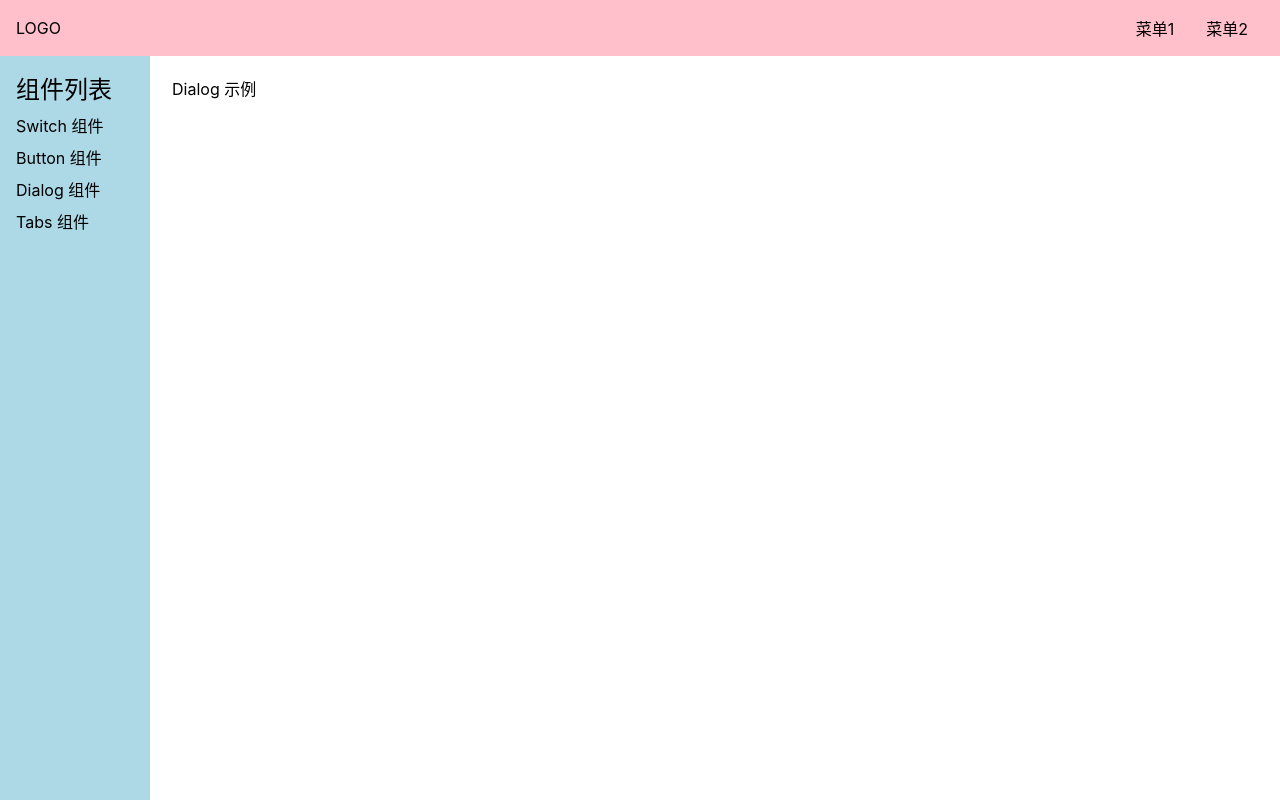
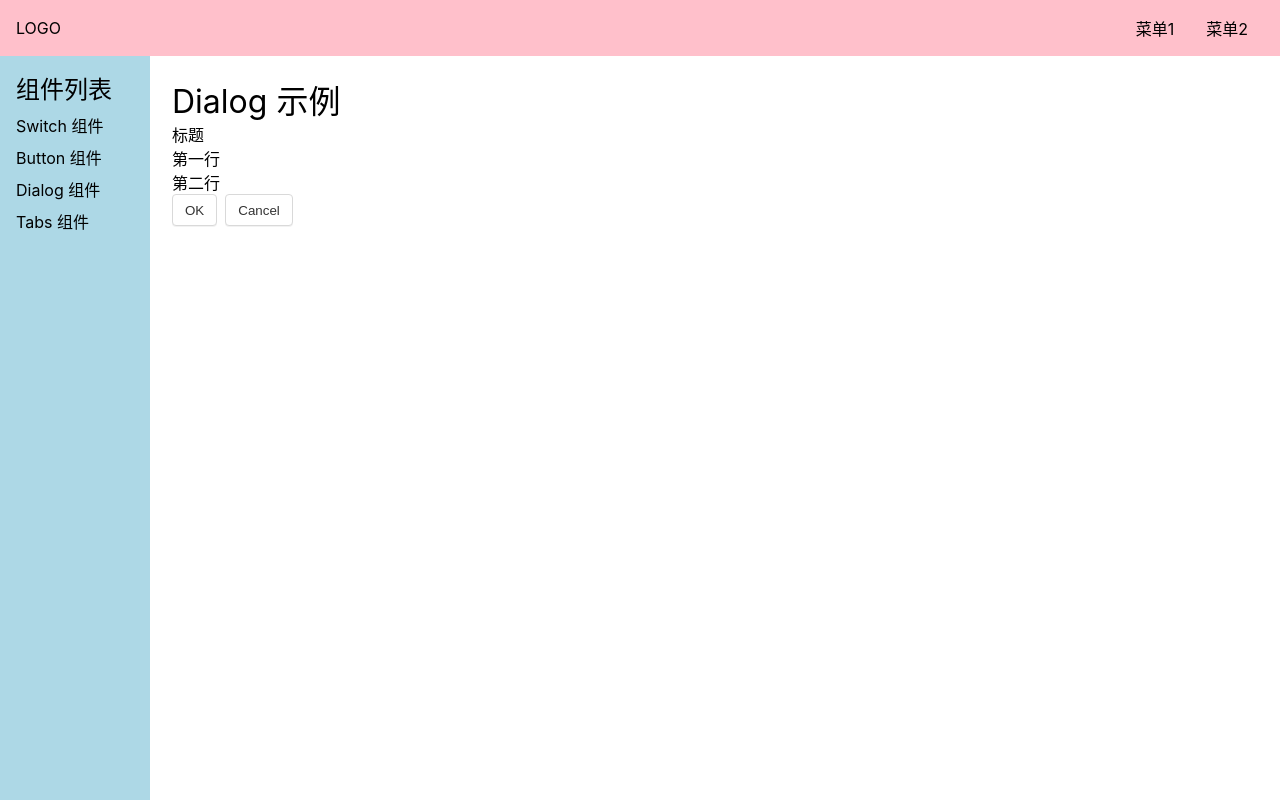
Before and after one commit to Jsmond2016/os-ui, a Vue app: page /#/doc/dialog in a window 1280 px wide. Built offline with nearby package versions, Linux system fonts and the light colour scheme.

Commit message:
Dialog 组件初始化

```diff
--- a/src/components/DialogDemo.vue
+++ b/src/components/DialogDemo.vue
@@ -1,3 +1,14 @@
 <template>
-  <div>Dialog 示例</div>
+  <div>
+    <h1>Dialog 示例</h1>
+    <Dialog />
+  </div>
 </template>
+<script>
+import Dialog from '../lib/Dialog.vue';
+export default {
+  components: {
+    Dialog
+  }
+}
+</script>
--- /dev/null
+++ b/src/lib/Dialog.vue
@@ -0,0 +1,28 @@
+<template>
+  <div>
+    <div class="my-dialog-overlay"></div>
+    <div class="my-dialog-wrapper">
+      <div class="my-dialog">
+        <header>标题</header>
+        <main>
+          <p>第一行</p>
+          <p>第二行</p>
+        </main>
+        <footer>
+          <Button>OK</Button>
+          <Button>Cancel</Button>
+        </footer>
+      </div>
+    </div>
+  </div>
+</template>
+
+<script>
+import Button from "./Button.vue";
+
+export default {
+  components: {
+    Button,
+  },
+};
+</script>
```
Also changed, not shown: src/notes/Dialog.md (added, +12 -0 lines).
